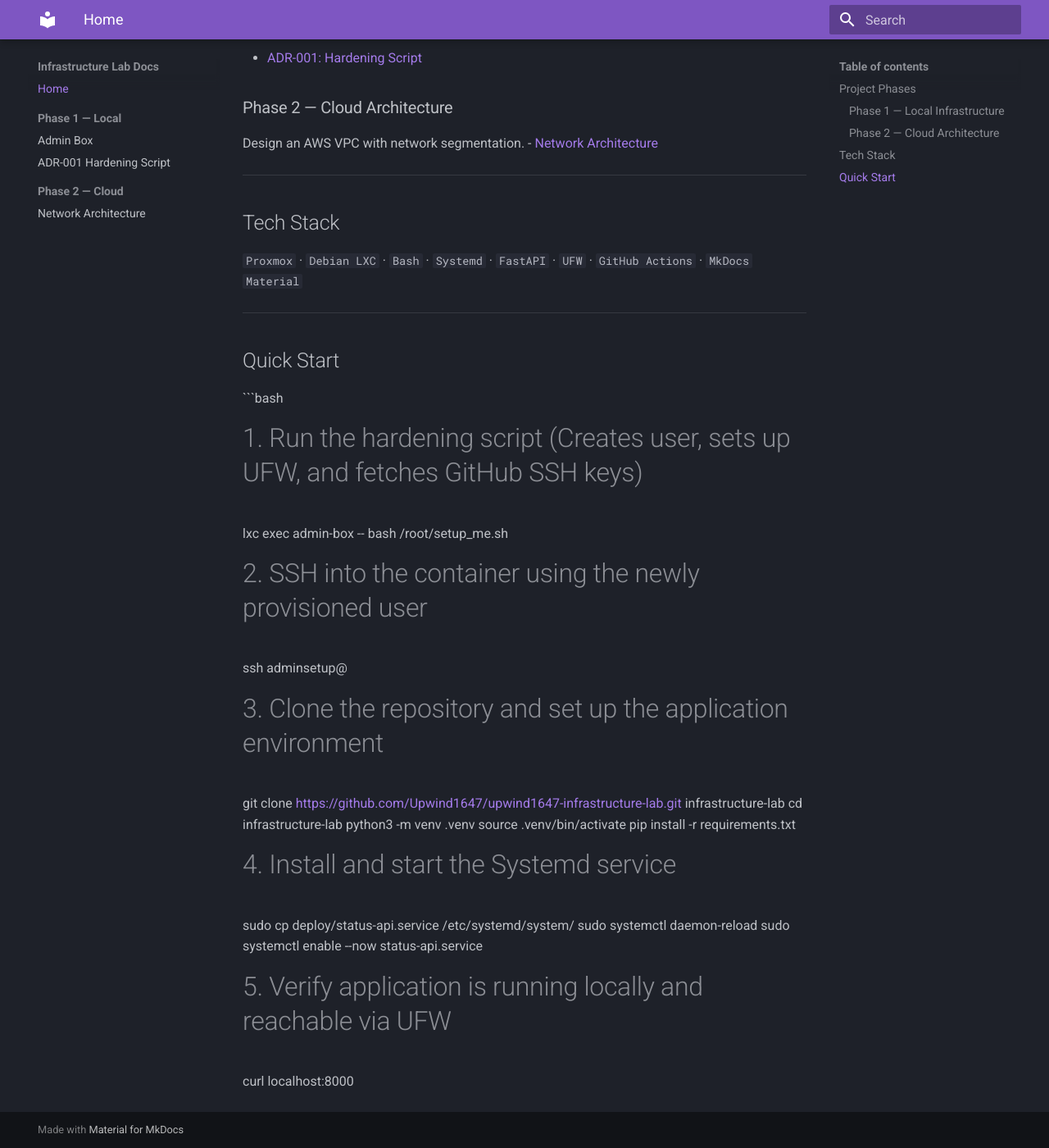
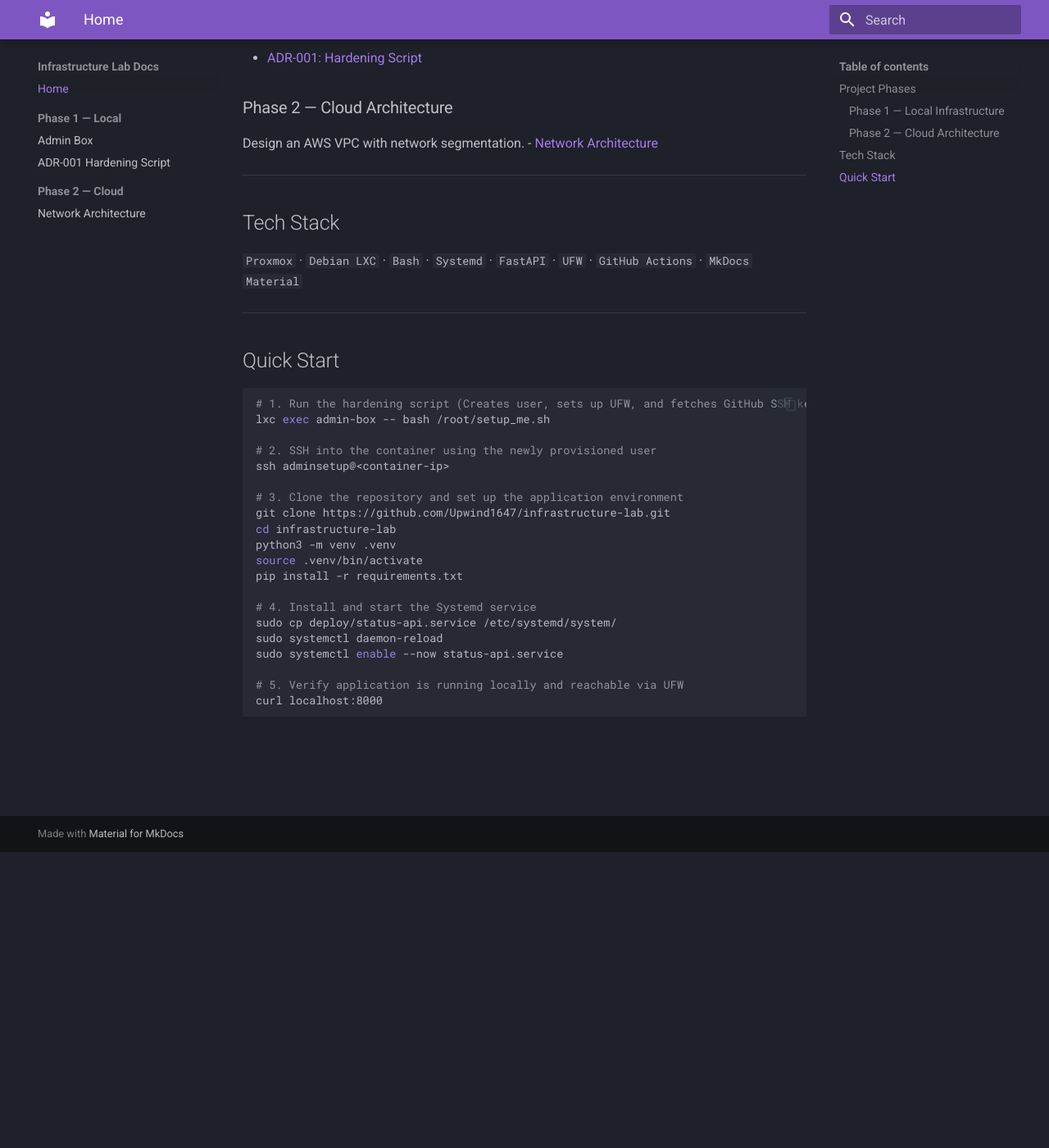
Before and after one commit to Upwind1647/infrastructure-lab, an MkDocs documentation site: the page built from docs/index.md, in a window 1280 px wide and 1400 px high, scrolled down 361 px. Shown: the whole window at 82% size. Built offline with MkDocs 1.6.1 and Material for MkDocs 9.7.7, drawn with Linux system fonts in a browser that asks for light colours.

Commit message:
fix format error

````diff
--- a/docs/index.md
+++ b/docs/index.md
@@ -32,7 +32,7 @@
 ssh adminsetup@<container-ip>
 
 # 3. Clone the repository and set up the application environment
-git clone [https://github.com/Upwind1647/upwind1647-infrastructure-lab.git](https://github.com/Upwind1647/upwind1647-infrastructure-lab.git) infrastructure-lab
+git clone https://github.com/Upwind1647/infrastructure-lab.git
 cd infrastructure-lab
 python3 -m venv .venv
 source .venv/bin/activate
@@ -45,3 +45,4 @@
 
 # 5. Verify application is running locally and reachable via UFW
 curl localhost:8000
+```
````
